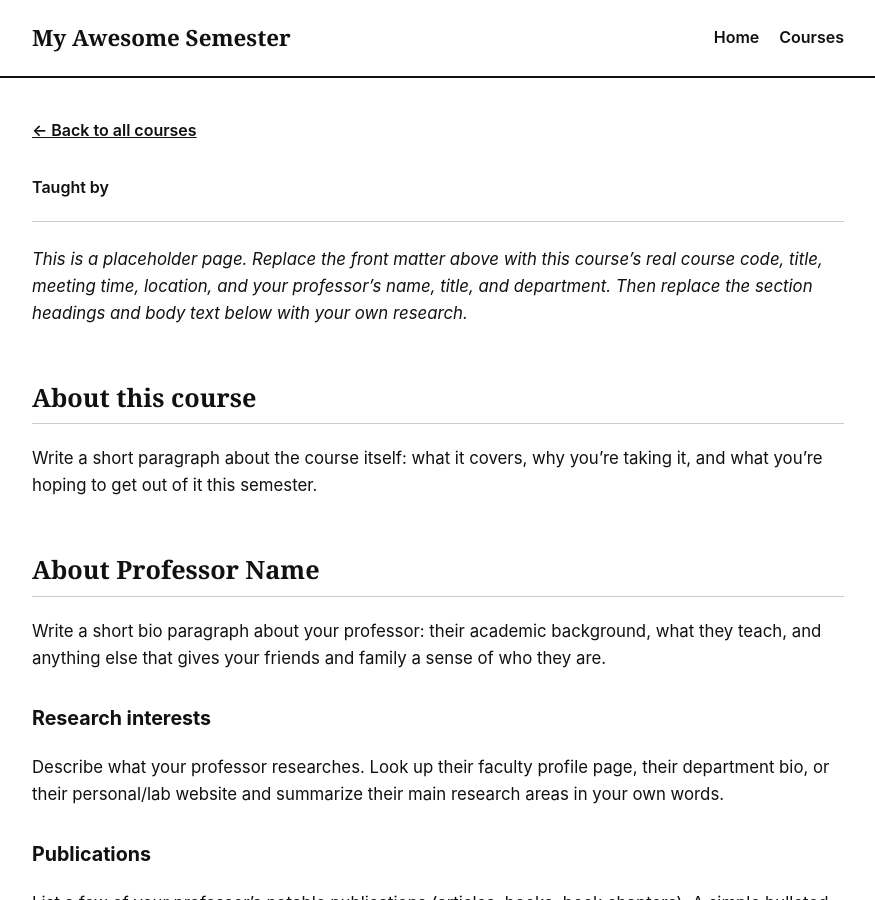
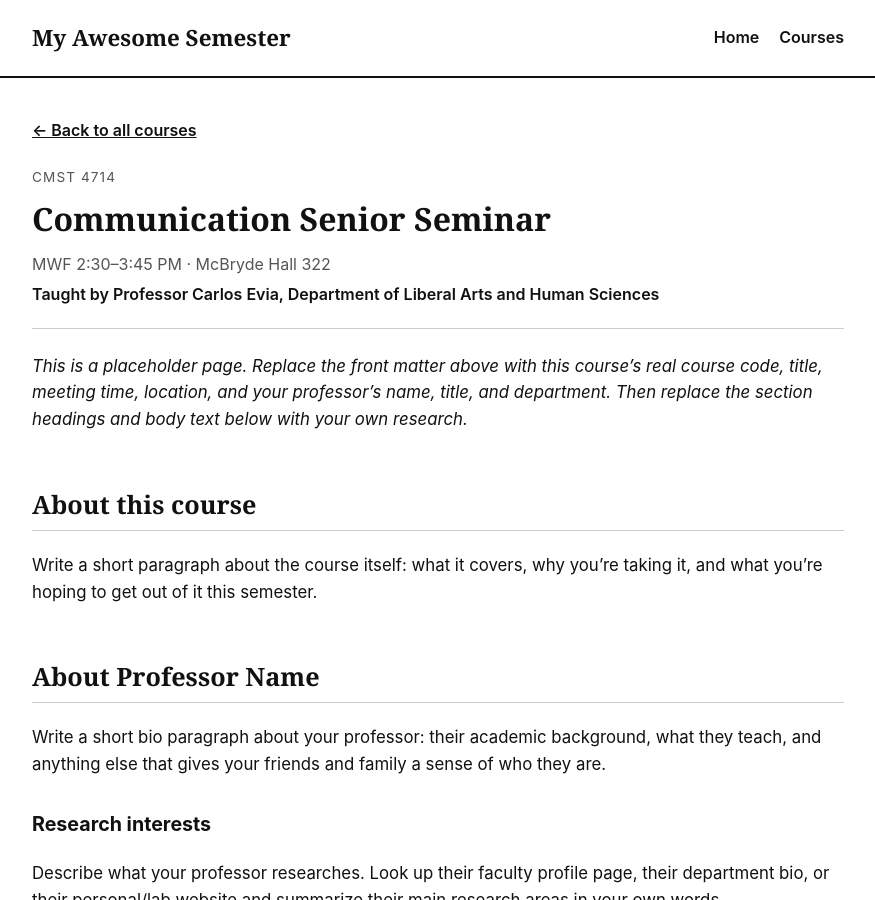
Before and after one commit to annaolszowy27/myawesomesemester, a Jekyll site: the page built from _courses/course-02.md, in a window 1280 px wide and 900 px high. Shown: the whole window, without its empty margins (202-1077 px from the left). Built offline with Jekyll 4.4.1, drawn with Linux system fonts in a browser that asks for light colours.

Commit message:
Update course-02.md

```diff
--- a/_courses/course-02.md
+++ b/_courses/course-02.md
@@ -1,12 +1,13 @@
 ---
-course_number: 2
-course_code: "PR 4074"
-course_title: "Organizational Communication"
-meeting_time: "W 5:30 – 8:15 PM"
-location: "McBryde Hall 218
-instructor_name: "Professor Jordan Duran"
+course_number: 1
+course_code: "CMST 4714"
+course_title: "Communication Senior Seminar"
+meeting_time: "MWF 2:30–3:45 PM"
+location: "McBryde Hall 322"
+instructor_name: "Professor Carlos Evia"
 instructor_department: "Department of Liberal Arts and Human Sciences"
 ---
+
 
 _This is a placeholder page. Replace the front matter above with this course's real
 course code, title, meeting time, location, and your professor's name, title, and
```
